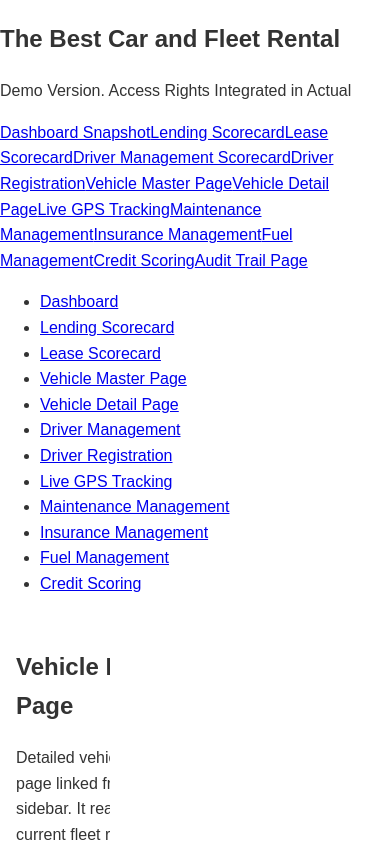
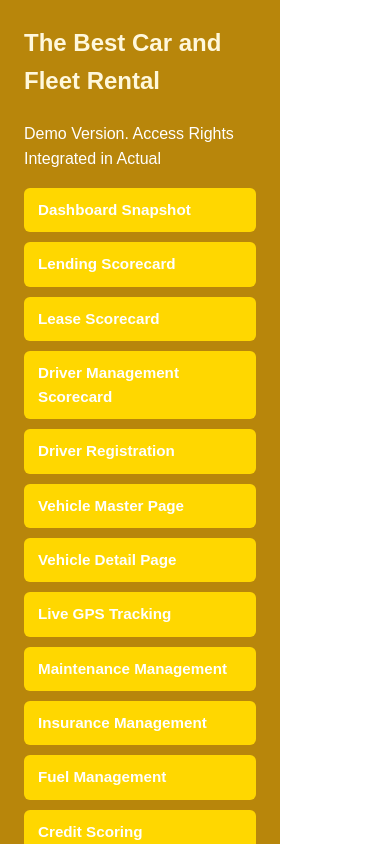
Before and after one commit to jdermlife/fleetmanagement, a React (Vite) app in the folder frontend/: page /vehicle-detail in a window 390 px wide. Shown: the top 844 px of the page. Built offline with nearby package versions, Linux system fonts and the light colour scheme; no server answers.

Commit message:
commit and push

```diff
--- a/frontend/src/index.css
+++ b/frontend/src/index.css
@@ -1,3 +1,4 @@
+/* Corporate Gold Theme */
 
 :root {
   --primary-gold: #ffd700;
@@ -38,7 +39,8 @@ body {
   margin: 48px auto;
   padding: 24px;
 }
-sidebar {
+
+.sidebar {
   width: 280px;
   background-color: var(--dark-gold);
   color: #ffffff;
@@ -63,18 +65,18 @@ sidebar {
 
 
 
-sidebar h2 {
+.sidebar h2 {
   margin-top: 0;
   color: var(--light-gold);
 }
 
- sidebar-link-group {
+.sidebar-link-group {
   display: grid;
   gap: 10px;
   margin-bottom: 18px;
 }
 
- sidebar-link-group a {
+.sidebar-link-group a {
   display: inline-block;
   background-color: var(--primary-gold);
   color: #222;
@@ -84,30 +86,30 @@ sidebar h2 {
   font-weight: 700;
 }
 
- sidebar-link-group a:hover,
-sidebar-link-group a:focus {
+.sidebar-link-group a:hover,
+.sidebar-link-group a:focus {
   background-color: var(--light-gold);
   color: var(--dark-gold);
 }
 
-sidebar ul {
+.sidebar ul {
   list-style: none;
   padding: 0;
   margin: 0;
 }
 
-sidebar li {
+.sidebar li {
   margin-bottom: 10px;
 }
 
-sidebar a {
+.sidebar a {
   color: #ffffff;
   text-decoration: none;
   font-size: 0.95rem;
 }
 
-sidebar nav a:hover,
-sidebar nav a:focus {
+.sidebar nav a:hover,
+.sidebar nav a:focus {
   color: var(--primary-gold);
 }
 
@@ -1170,7 +1172,7 @@ th {
     flex-direction: column;
   }
 
-  sidebar {
+  .sidebar {
     width: 100%;
     position: static;
     min-height: auto;
```
